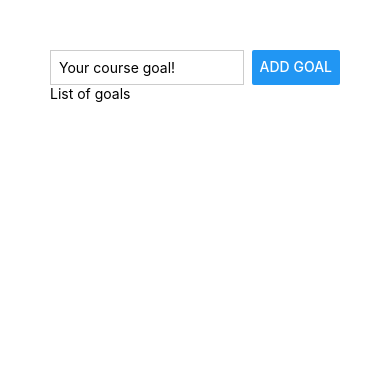
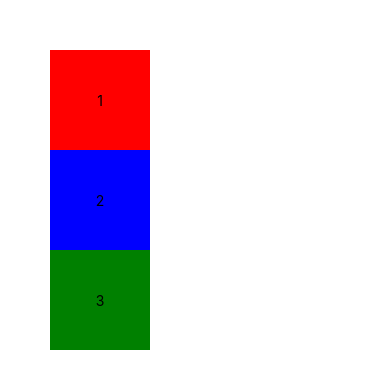
Before and after one commit to veyselkartalmis/react-native-course, a React Native app: screen / in a window 390 px wide. Shown: the top 388 px of the page. Built offline with nearby package versions, Linux system fonts and the light colour scheme.

Commit message:
flexbox - a deep dive

```diff
--- a/App.js
+++ b/App.js
@@ -1,34 +1,42 @@
-import { Button, StyleSheet, Text, TextInput, View } from "react-native";
+import React from 'react';
+import { Text, View } from 'react-native';
 
 export default function App() {
   return (
-    <View style={styles.appContainer}>
-      <View style={styles.inputContainer}>
-        <TextInput style={styles.textInput} placeholder="Your course goal!"/>
-        <Button title="Add Goal"/>
+    <View style={{ padding: 50 }}>
+      <View
+        style={{
+          backgroundColor: 'red',
+          width: 100,
+          height: 100,
+          justifyContent: 'center',
+          alignItems: 'center'
+        }}
+      >
+        <Text>1</Text>
       </View>
-      <View>
-        <Text>List of goals</Text>
+      <View
+        style={{
+          backgroundColor: 'blue',
+          width: 100,
+          height: 100,
+          justifyContent: 'center',
+          alignItems: 'center'
+        }}
+      >
+        <Text>2</Text>
+      </View>
+      <View
+        style={{
+          backgroundColor: 'green',
+          width: 100,
+          height: 100,
+          justifyContent: 'center',
+          alignItems: 'center'
+        }}
+      >
+        <Text>3</Text>
       </View>
     </View>
   );
 }
-
-const styles = StyleSheet.create({
-  appContainer: {
-    padding: 50,
-  },
-
-  inputContainer: {
-    flexDirection: "row",
-    justifyContent: "space-between",
-  },
-
-  textInput: {
-    borderWidth: 1,
-    borderColor: "#cccccc",
-    width: "80%",
-    padding: 8,
-    marginRight: 8,
-  }
-});
```
